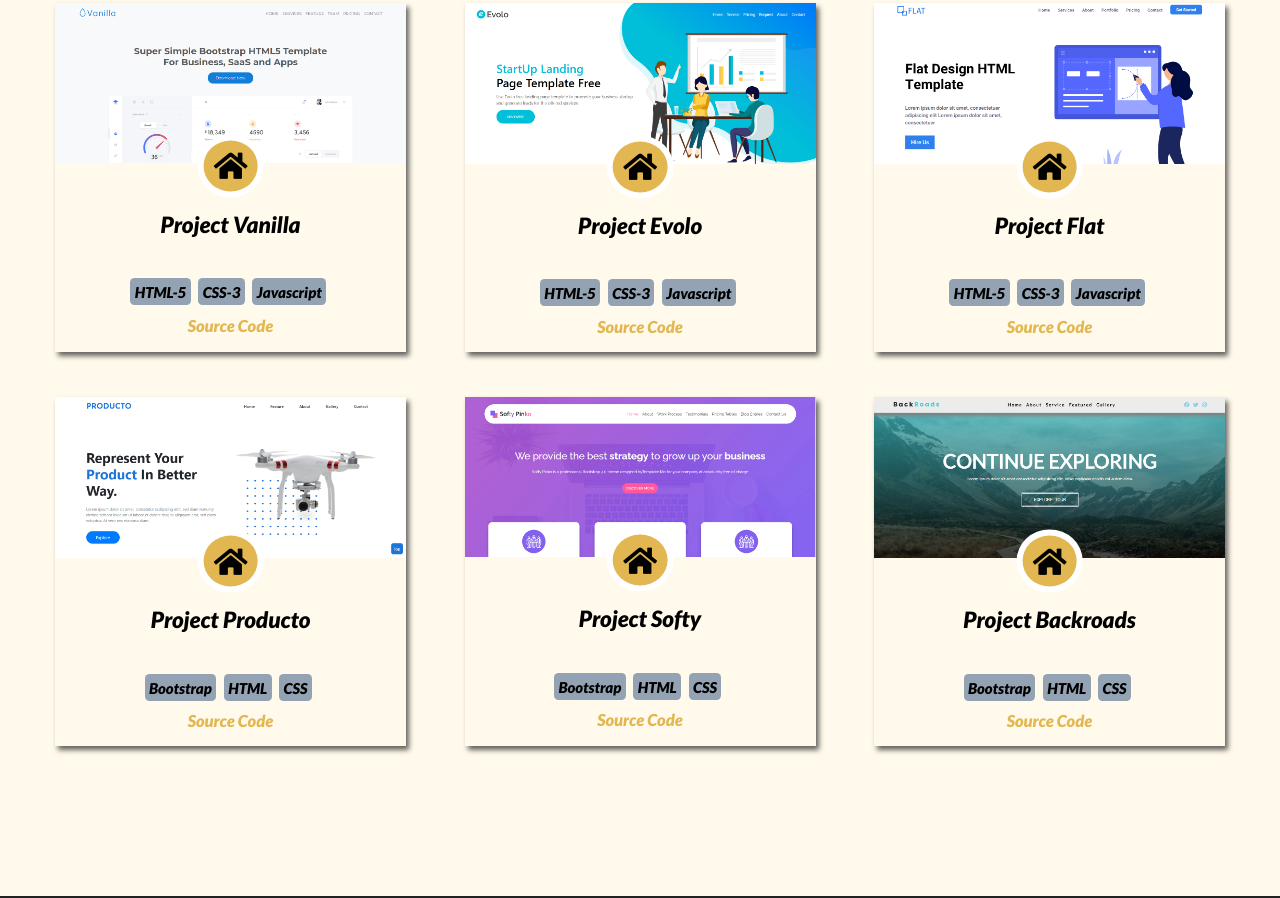
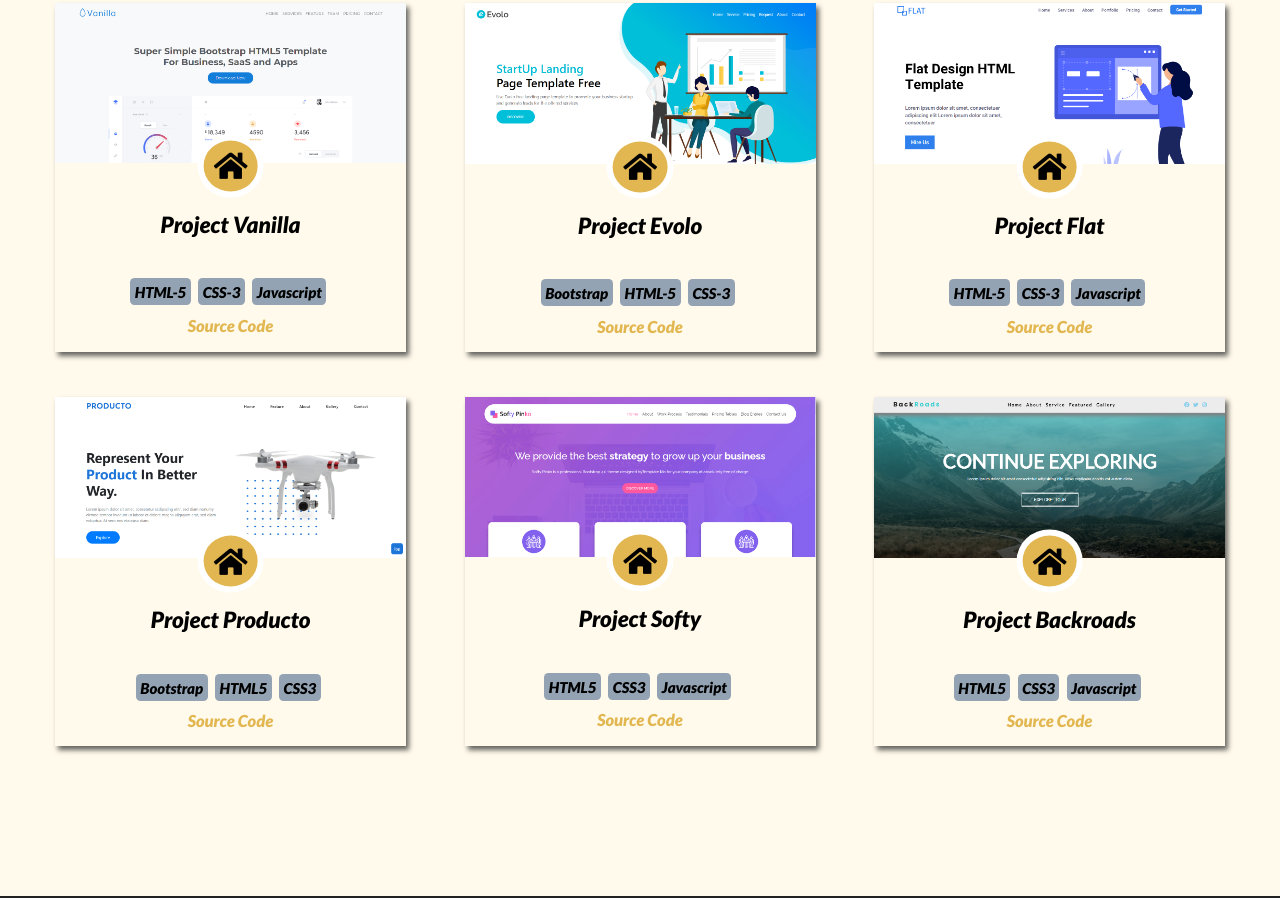
Before and after one commit to Brijeshkumar16/Brijesh, a plain HTML site: page project.html in a window 1280 px wide. Shown: the part 274-1172 px from the top of the page. Drawn offline with Linux system fonts and the light colour scheme.

Commit message:
Update project.html

```diff
--- a/project.html
+++ b/project.html
@@ -70,9 +70,9 @@
                     </div>
                     <div class="project-info">
                         <h2>Project Evolo</h2>
+                        <span>Bootstrap</span>
                         <span>HTML-5</span>
                         <span>CSS-3</span>
-                        <span>Javascript</span>
                         <br>
                         <a href="https://github.com/Brijeshkumar16/Evolo" target="_blank">Source Code</a>
                     </div>
@@ -100,8 +100,8 @@
                     <div class="project-info">
                         <h2>Project Producto</h2>
                         <span>Bootstrap</span>
-                        <span>HTML</span>
-                        <span>CSS</span>
+                        <span>HTML5</span>
+                        <span>CSS3</span>
                         <br>
                         <a href="https://github.com/Brijeshkumar16/Producto" target="_blank">Source Code</a>
                     </div>
@@ -114,9 +114,9 @@
                     </div>
                     <div class="project-info">
                         <h2>Project Softy</h2>
-                        <span>Bootstrap</span>
-                        <span>HTML</span>
-                        <span>CSS</span>
+                        <span>HTML5</span>
+                        <span>CSS3</span>
+                        <span>Javascript</span>
                         <br>
                         <a href="https://github.com/Brijeshkumar16/Softy" target="_blank">Source Code</a>
                     </div>
@@ -129,9 +129,9 @@
                     </div>
                     <div class="project-info">
                         <h2>Project Backroads</h2>
-                        <span>Bootstrap</span>
-                        <span>HTML</span>
-                        <span>CSS</span>
+                        <span>HTML5</span>
+                        <span>CSS3</span>
+                        <span>Javascript</span>
                         <br>
                         <a href="https://github.com/Brijeshkumar16/Backroads" target="_blank">Source Code</a>
                     </div>
```
